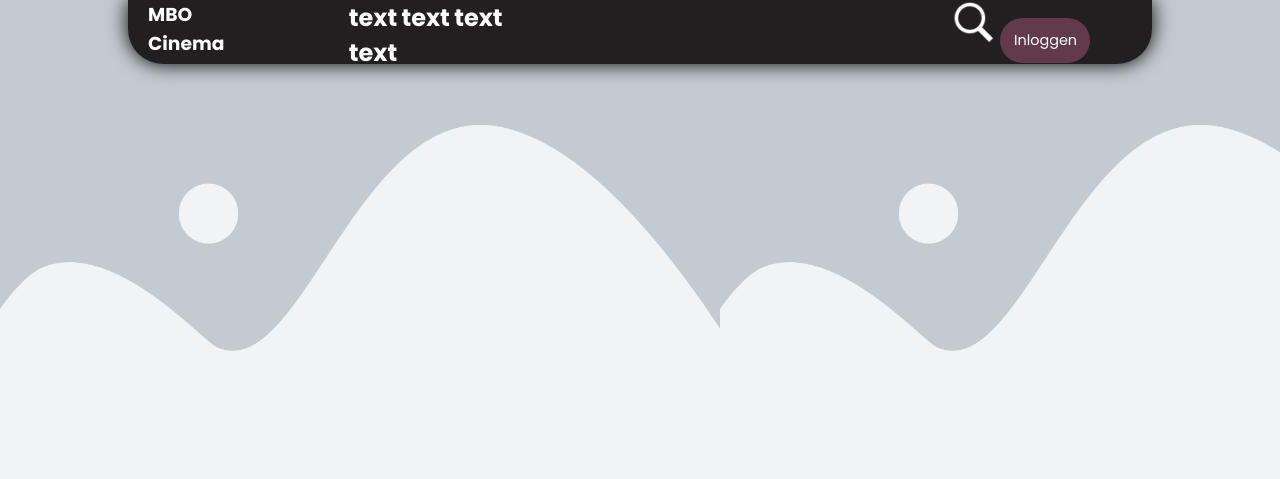
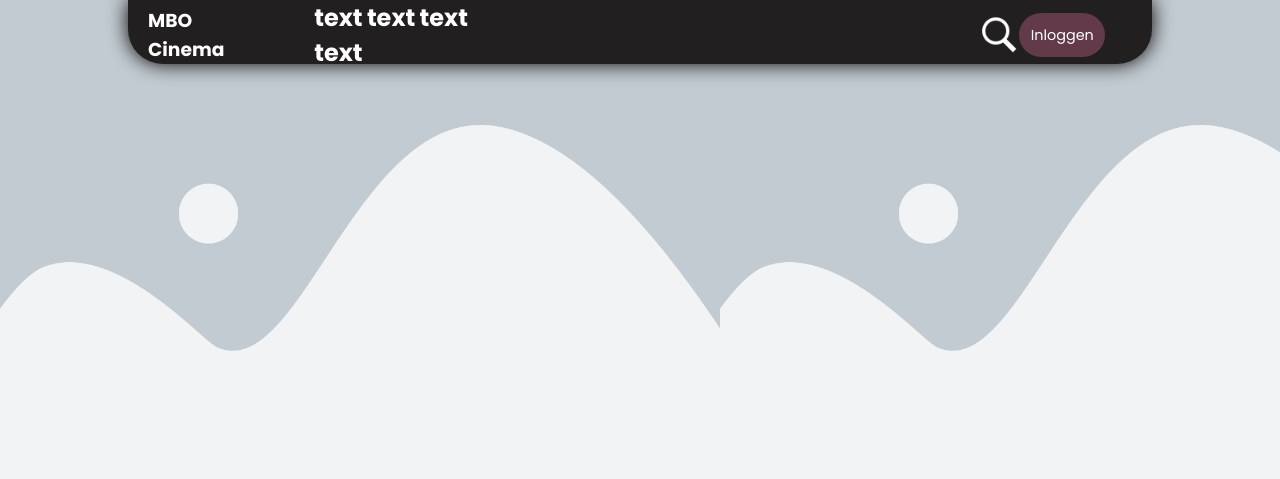
Before and after one commit to 6037685/MBO-cinema, a PHP site: page /Home.php in a window 1280 px wide. Shown: the top 479 px of the page. Run offline with PHP 8.4, Linux system fonts and the light colour scheme; some libraries are stand-ins or nearby versions.

Commit message:
Homepage Aangepast

```diff
--- a/bioscoop/html/Css/styl.css
+++ b/bioscoop/html/Css/styl.css
@@ -37,19 +37,22 @@ button{
     font-size: .9em;
     border-radius: 40px;
     color: white;
-    width: 90px;
-    height: 45px;
+    width: 6em;
+    height: 3em;
     cursor: pointer;
+    grid-column-end: -1;
 }
+
 button:hover{
     filter: drop-shadow(0px 0px 10px #ffffff);
 }
 .menu{
     display: grid;
-    grid-template-columns: repeat(5, 1fr);
+    grid-template-columns: 1fr 1fr 2fr 1fr .2fr .8fr;
     flex-direction: row;
     height: 8vh;
     padding-left: 20px;
+    align-items: center;
 }
 .Placeholder{
     background-image: url('../img/Placeholder.png');
@@ -91,8 +94,11 @@ button:hover{
     padding: 2vw;
 }
 #info-article img{
-    width :15vw;
+    width : 15vw;
     height: auto;
+}
+#search-icon{
+    width: 40px;
 }
 h1{
     color: white;
@@ -117,9 +123,7 @@ footer{
     grid-template-columns: repeat(4,1fr);
     align-items: center;
 }
-#socials{
 
-}
 #socials img{
     width: 2em;
     padding: 10px;
--- a/bioscoop/html/Home.php
+++ b/bioscoop/html/Home.php
@@ -8,18 +8,17 @@
         <meta name="keywords" content="">
         <title>Mbo cinema</title>
         <link rel="stylesheet" type="text/css" href="Css/styl.css">
+        <link rel="stylesheet" type="text/css" href="Css/Slider.css">
         <script defer src="js/index.js"></script>
     </head>
     <body>
-       <?php
-
-       include 'header.php';
-
-       ?>
+            <?php
+                    include_once 'header.php';
+            ?>
 <main>
-    <section class="Placeholder">
+    <Section class="Placeholder">
         <h1></h1>
-    </section>
+    </Section>
     <section class="movie-container">
         <h1 id="h1-films">
             <a href="#">Populaire Films<i>></i></a>
@@ -53,9 +52,7 @@
         </section>
 </main>
     <?php
-
-    include 'footer.php';
-
+        include_once 'footer.php';
     ?>
     </body>
 </html>
--- a/bioscoop/html/footer.php
+++ b/bioscoop/html/footer.php
@@ -1,4 +1,4 @@
-<footer>
+        <footer>
             <article id="socials">
                 <a href="#"><img src="img/Insta.png" alt="Instagram"></a>
                 <a href="#"><img src="img/Twitter.png" alt="Twitter"></a>
--- a/bioscoop/html/header.php
+++ b/bioscoop/html/header.php
@@ -3,17 +3,15 @@
                 <nav class="menu">
                     <h1>MBO<br>Cinema</h1>
                     <article>
-                        <a>text</a>
-                        <a>text</a>
-                        <a>text</a>
-                        <a>text</a>
+                        <a href="#">text</a>
+                        <a href="#">text</a>
+                        <a href="#">text</a>
+                        <a href="#">text</a>
                     </article>
                     <article></article>
                     <article></article>
-                    <article>
-                        <img width="45px" src="img/Search.png" alt="Search icoon">
-                        <button>Inloggen</button>
-                    </article>
+                        <img id="search-icon" src="img/Search.png" alt="Search icoon">
+                    <button>Inloggen</button>
                 </nav>
             </header>
         </section>
```
